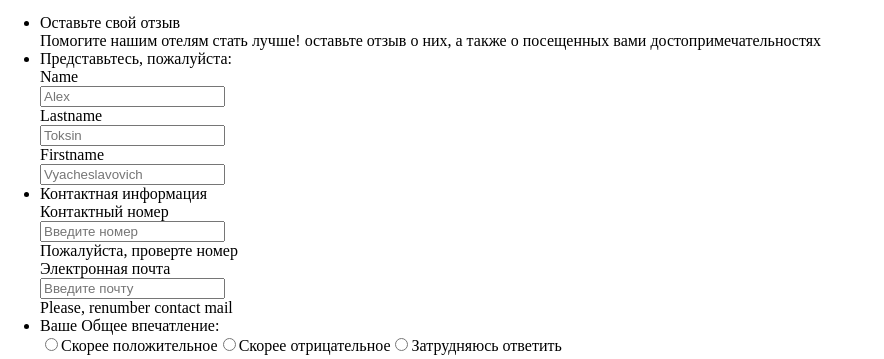
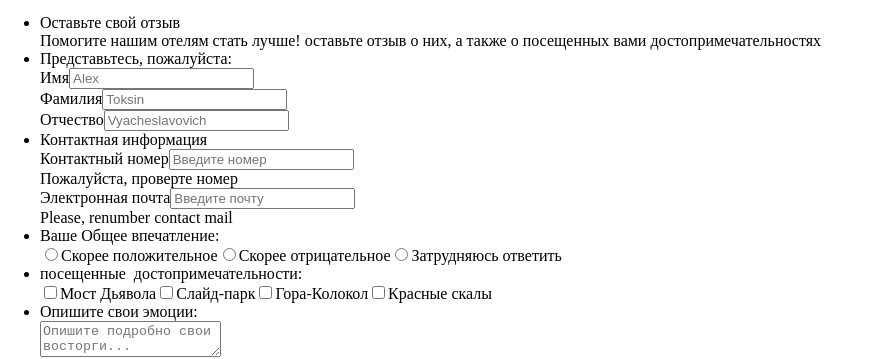
Before and after one commit to AlexToksin/sedona-project, a Vue app: page /form in a window 1280 px wide. Shown: the part 198-557 px from the top of the page, without its empty margins (0-884 px from the left). Built offline with nearby package versions, Linux system fonts and the light colour scheme.

Commit message:
module2-task1 complete v.2.1.1

```diff
--- a/src/components/form.vue
+++ b/src/components/form.vue
@@ -15,16 +15,13 @@
             <div class="form-callback__requisites">
               <div class="title">Представьтесь, пожалуйста:</div>
               <div class="form-callback__item">
-                <div class="text">Name</div>
-                <input type="text" class="name" placeholder="Alex">
+                <label>Имя<input type="text" class="name" placeholder="Alex"></label>
               </div>
               <div class="form-callback__item">
-                <div class="text">Lastname</div>
-                <label><input type="text" class="item" placeholder="Toksin"></label>
+                <label>Фамилия<input type="text" class="item" placeholder="Toksin"></label>
               </div>
               <div class="form-callback__item">
-                <div class="text">Firstname</div>
-                <label><input type="text" class="firstname" placeholder="Vyacheslavovich"></label>
+                <label>Отчество<input type="text" class="firstname" placeholder="Vyacheslavovich"></label>
               </div>
             </div>
           </li>
@@ -32,17 +29,13 @@
           <li class="form-callback__item">
             <div class="form-callback__contacts">
               <div class="title">Контактная информация</div>
-
                 <div class="form-callback__number">
-                <div class="text">Контактный номер</div>
-                <input type="text" class="number" placeholder="Введите номер">
+                  <label> Контактный номер<input type="text" class="number" placeholder="Введите номер"></label>
                   <img src="" alt="" class="telefon">
                   <div class="form-callback__error">Пожалуйста, проверте номер</div>
                  </div>
-
                  <div class="form-callback__mail">
-                <div class="text">Электронная почта</div>
-                <input type="text" class="mail" placeholder="Введите почту">
+                   <label>Электронная почта<input type="text" class="mail" placeholder="Введите почту"></label>
                    <img src="" alt="" class="mail">
                    <div class="form-callback__error">Please, renumber contact mail</div>
                  </div>
--- a/src/components/header.vue
+++ b/src/components/header.vue
@@ -8,9 +8,9 @@
           <li class="main-nav__item"><a href="">Фото и видео</a></li>
           <li class="main-nav__item"><a href="">Форма отзыва</a></li>
           <li class="main-nav__item"><a href="">HTML academy</a></li>
-          <li class="main-nav__item">
+          <li class="main-nav__item main-nav__item_mod">
             <div class="welcome__logo"><img src="" class="logo" alt="logo"/></div>
-            <div class="welcome__toogle"></div>
+            <label class="welcome__toogle"></label>
           </li>
             <div class="sedona-foto sedona__foto_small">
               <img src="" alt="foto" class="foto">
```
Lines whose indentation alone changed are shown as unchanged.
